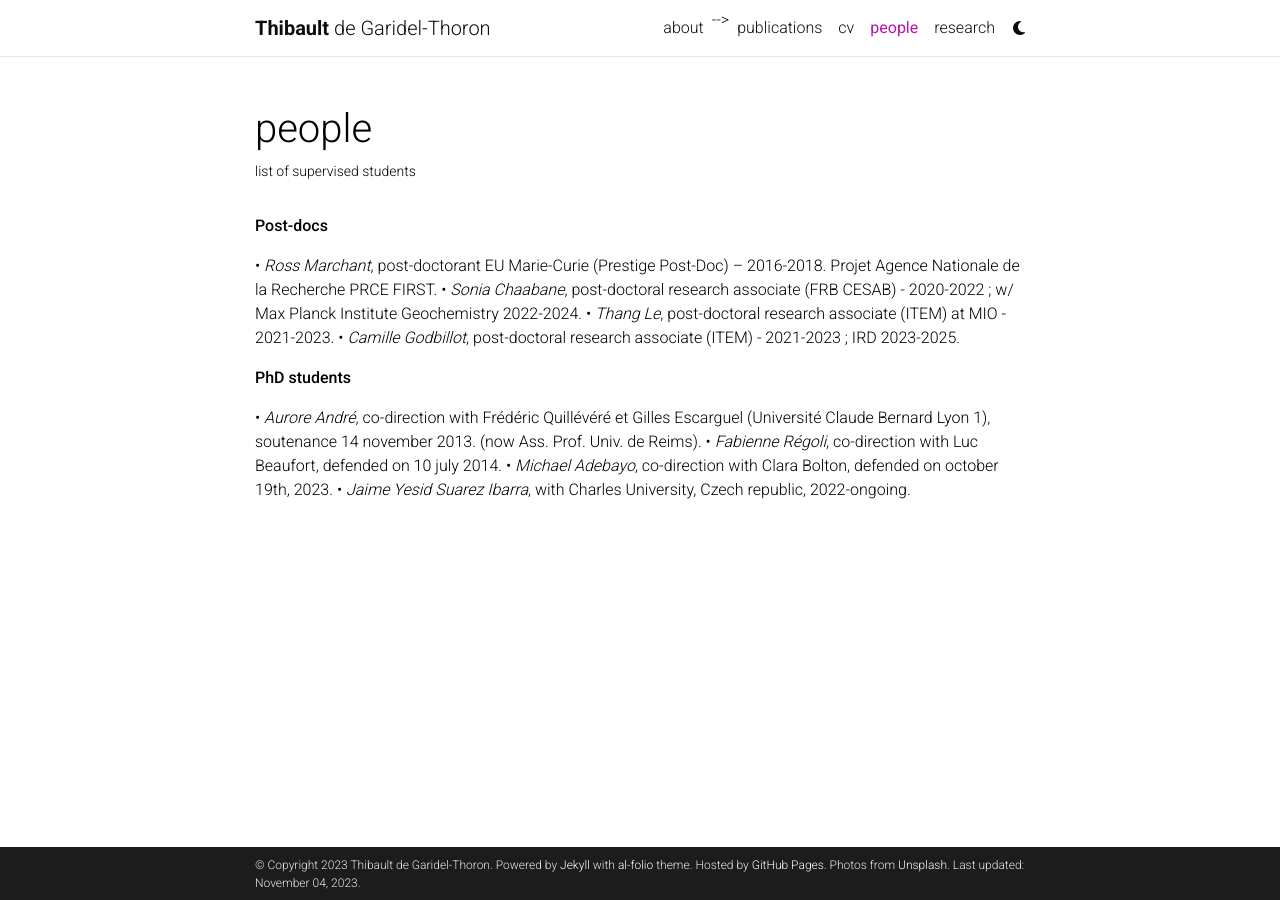
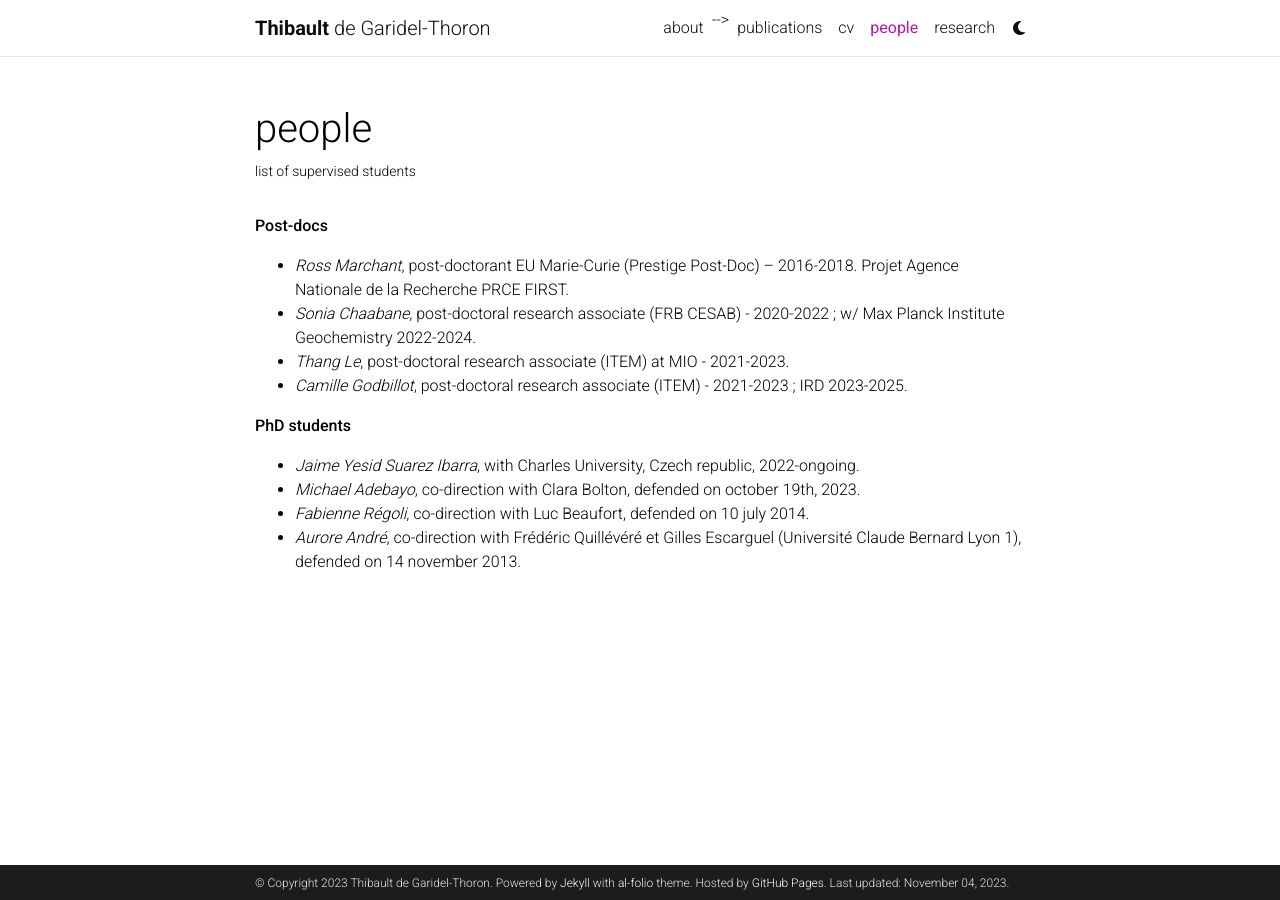
Before and after one commit to tdegaridel/tdegaridel.github.io, a Jekyll site: the page built from _pages/people.md, in a window 1280 px wide. Built offline with Jekyll 4.4.1, drawn with Linux system fonts in a browser that asks for light colours; comment, search, counter and statistics services are not loaded; a style sheet for code colours, icons or effects is not loaded.

```diff
--- a/_bibliography/papers.bib
+++ b/_bibliography/papers.bib
@@ -55,6 +55,7 @@
              Michal},
   journal = {Biological Review Cambridge Philosophical Society},
   abbr = {subm},
+  month =  {aug},
   year    = {2023}
 }
 
@@ -68,7 +69,8 @@
              Monteiro, Fanny and Beaugrand, Gregory and Schiebel, Ralf},
   journal = {Limnology and Oceanography-Methods},
   abbr = {subm},
-  year    = {2023}
+  month    =  {jul},
+  year    = {2023},
 }
 
 @ARTICLE{Suarez-Ibarra_2023-pa,
--- a/_config.yml
+++ b/_config.yml
@@ -12,7 +12,6 @@
 footer_text: >
   Powered by <a href="https://jekyllrb.com/" target="_blank">Jekyll</a> with <a href="https://github.com/alshedivat/al-folio">al-folio</a> theme.
   Hosted by <a href="https://pages.github.com/" target="_blank">GitHub Pages</a>.
-  Photos from <a href="https://unsplash.com" target="_blank">Unsplash</a>.
 keywords: paleoclimate, plankton, automation, machine-learning  # add your own keywords or leave empty
 
 lang: en # the language of your site (for example: en, fr, cn, ru, etc.)
--- a/_pages/people.md
+++ b/_pages/people.md
@@ -8,14 +8,13 @@
 ---
 **Post-docs**
 
-•	*Ross Marchant*, post-doctorant EU Marie-Curie (Prestige Post-Doc) – 2016-2018. Projet Agence Nationale de la Recherche PRCE FIRST.
-•	*Sonia Chaabane*, post-doctoral research associate (FRB CESAB) - 2020-2022 ; w/ Max Planck Institute Geochemistry 2022-2024.
-•	*Thang Le*, post-doctoral research associate (ITEM) at MIO - 2021-2023.
-•	*Camille Godbillot*, post-doctoral research associate (ITEM) - 2021-2023 ; IRD 2023-2025.
+-	*Ross Marchant*, post-doctorant EU Marie-Curie (Prestige Post-Doc) – 2016-2018. Projet Agence Nationale de la Recherche PRCE FIRST.
+-	*Sonia Chaabane*, post-doctoral research associate (FRB CESAB) - 2020-2022 ; w/ Max Planck Institute Geochemistry 2022-2024.
+-	*Thang Le*, post-doctoral research associate (ITEM) at MIO - 2021-2023.
+-	*Camille Godbillot*, post-doctoral research associate (ITEM) - 2021-2023 ; IRD 2023-2025.
 
 **PhD students**
-
-•	*Aurore André*, co-direction with Frédéric Quillévéré et Gilles Escarguel (Université Claude Bernard Lyon 1), soutenance 14 november 2013. (now Ass. Prof. Univ. de Reims).
-•	*Fabienne Régoli*, co-direction with Luc Beaufort, defended on 10 july 2014.
-•	*Michael Adebayo*, co-direction with Clara Bolton, defended on october 19th, 2023.
-•	*Jaime Yesid Suarez Ibarra*, with Charles University, Czech republic, 2022-ongoing.
+-	*Jaime Yesid Suarez Ibarra*, with Charles University, Czech republic, 2022-ongoing.
+-	*Michael Adebayo*, co-direction with Clara Bolton, defended on october 19th, 2023.
+-	*Fabienne Régoli*, co-direction with Luc Beaufort, defended on 10 july 2014.
+-	*Aurore André*, co-direction with Frédéric Quillévéré et Gilles Escarguel (Université Claude Bernard Lyon 1), defended on 14 november 2013.
```
Also changed, not shown: _pages/about.md (+3 -3 lines), _pages/research.md (+1 -1 lines).
